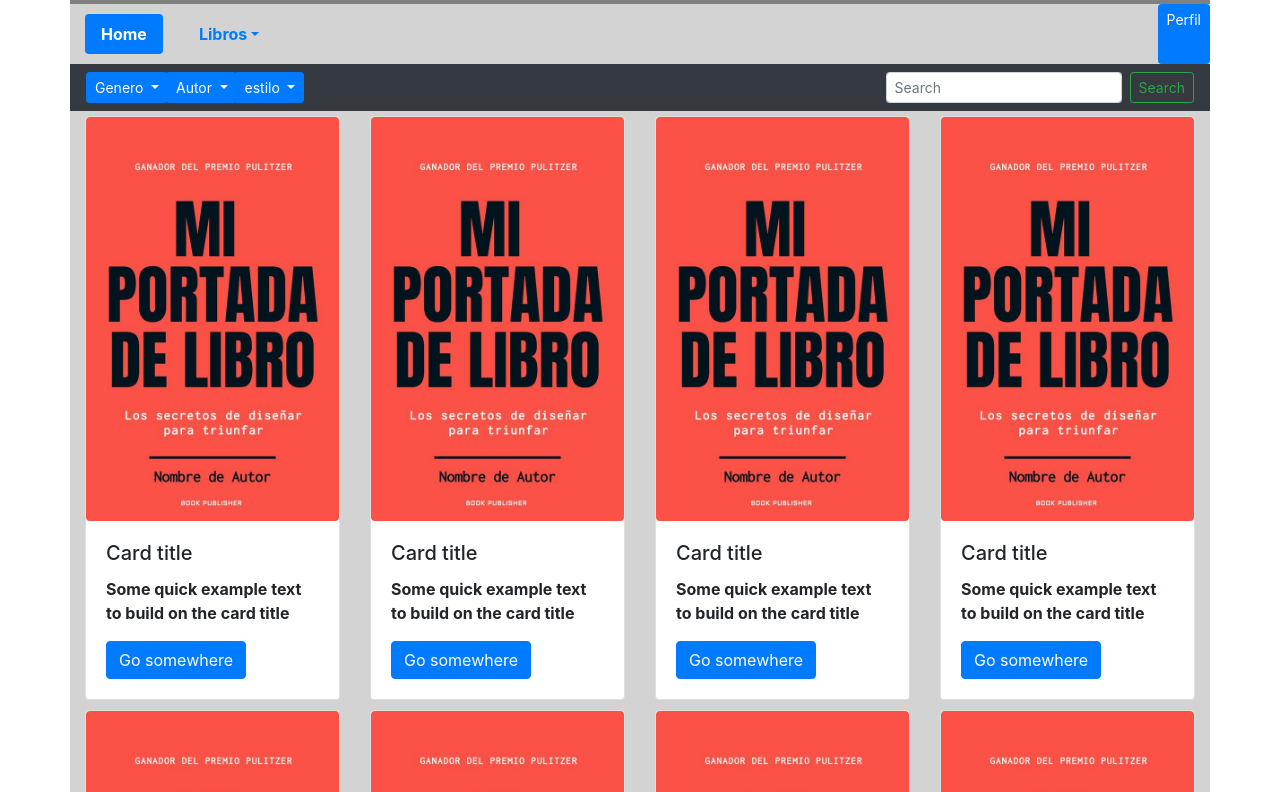
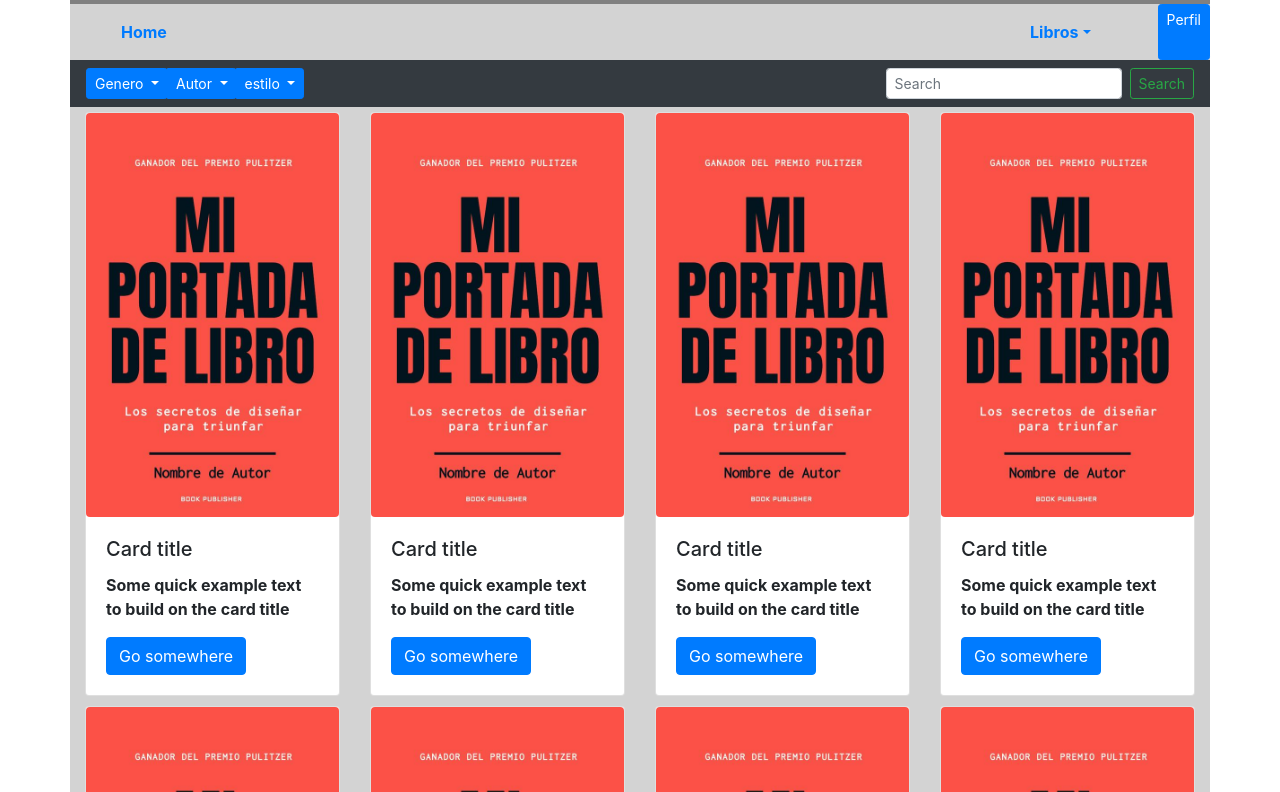
Before and after one commit to PrendeLume/Biblioteca, a website: page LIBROS/Buscador.html in a window 1280 px wide. Shown: the part 101-893 px from the top of the page. Drawn offline with nearby package versions, Linux system fonts and the light colour scheme.

Commit message:
Arreglando fallos

```diff
--- a/LIBROS/Buscador.html
+++ b/LIBROS/Buscador.html
@@ -61,10 +61,8 @@
         </section>
         <section class="row">
           <nav class="col">
-            <ul class="nav nav-pills">
-              <li class="nav-item">
-                <a class="nav-link active" href="Buscador.html">Home</a>
-              </li>
+            <ul class="nav navbar navbar-dark nav-pills">
+              <li class="enlinea"><a href="../index.html">Home</a></li>
               <li class="enlinea nav-item dropdown">
                 <a class="nav-link dropdown-toggle" data-toggle="dropdown" href="#" role="button"
                   aria-expanded="false">Libros</a>
@@ -78,8 +76,8 @@
               </li>
             </ul>
 
-            </nav>
-            <a class=" btn btn-primary btn-sm" href="../index_log.html" role="button">Perfil</a>
+          </nav>
+          <a class=" btn btn-primary btn-sm" href="../index_log.html" role="button">Perfil</a>
         </section>
       </section>
     </header>
```
Also changed, not shown: index.html (+3 -3 lines), index_log.html (+1 -1 lines).
